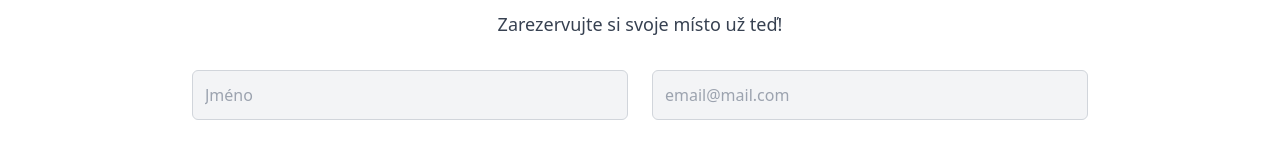
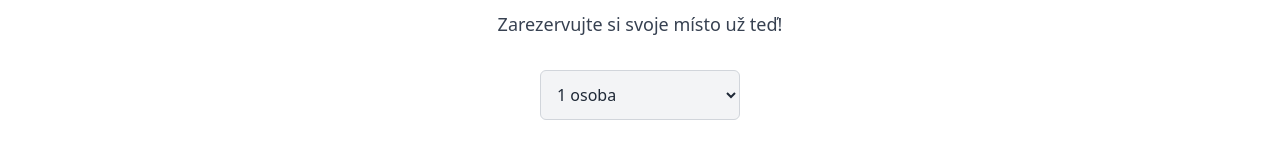
Before and after one commit to iDome89/arabfest_fe, a Next.js app: page / in a window 1280 px wide. Shown: the part 719-861 px from the top of the page. Built offline with nearby package versions, Linux system fonts and the light colour scheme; no server answers.

Commit message:
added select

```diff
--- a/src/components/Reservations.js
+++ b/src/components/Reservations.js
@@ -9,6 +9,14 @@ export const Reservations = () => {
       </div>
       <div className="max-w-4xl mx-auto">
         <form className="grid grid-cols-1 md:grid-cols-2 gap-6">
+          <div className='flex col-span-2 items-center justify-center '>
+          <div className='w-[200px]' >
+            <select className='w-full border border-gray-300 p-3 rounded-md bg-gray-100'>
+              <option value="1">1 osoba</option>
+              <option value="1">2 osoby</option>
+            </select>
+          </div>
+          </div>
           <div className="col-span-1">
             <input
               type="text"
```
